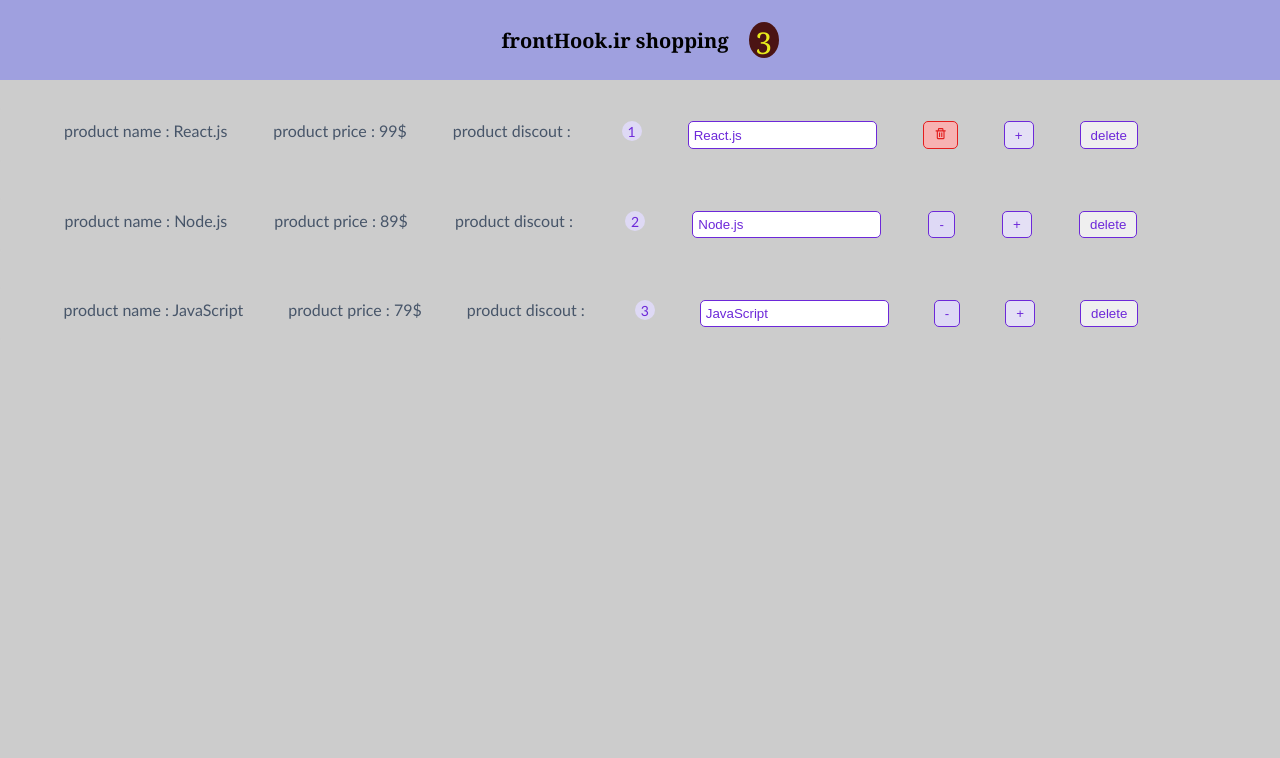
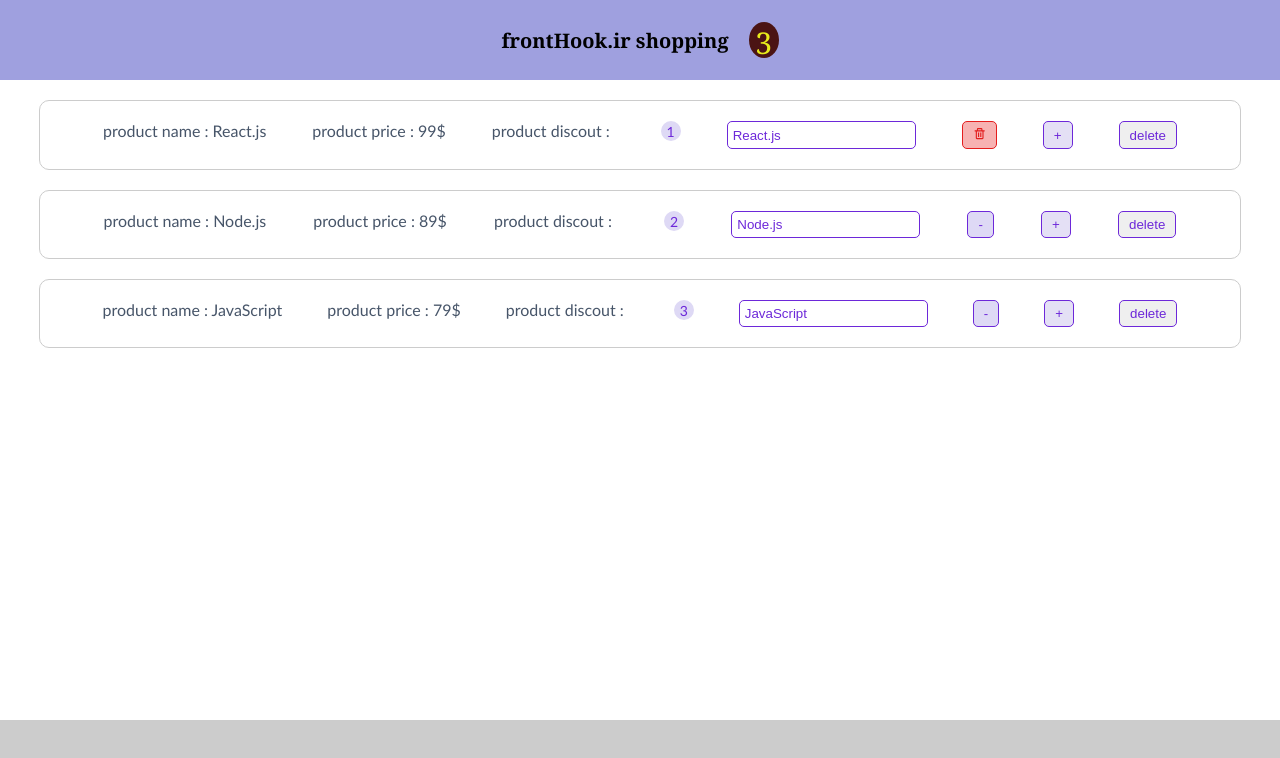
Before and after one commit to Ali-DoostAli/React-course, a React (Create React App) app: page / in a window 1280 px wide. Shown: the top 758 px of the page. Built offline with nearby package versions, Linux system fonts and the light colour scheme.

Commit message:
Actions with useReducer

```diff
--- a/src/App.js
+++ b/src/App.js
@@ -1,70 +1,18 @@
-import React, { createContext, useState } from "react";
 import "./App.css";
-import CounterOne from "./components/Context/CounterOne";
-import CounterProvider from "./components/Context/CounterProvider";
 import Wrapper from "./components/hoc/Wrapper";
 import NavBar from "./components/Navbar/NavBar";
 import ProductList from "./components/Product/ProductList";
-import CountReducerTwo from "./components/Reducer/CountReducer";
+import ProductProvider from "./components/Provider/ProductProvider";
 
 const App = () => {
-  const [products, setProducts] = useState([
-    { title: "React.js", price: "99$", id: 1, quantity: 1 },
-    { title: "Node.js", price: "89$", id: 2, quantity: 2 },
-    { title: "JavaScript", price: "79$", id: 3, quantity: 3 },
-  ]);
-
-  const removeHandler = (id) => {
-    const filteredProducts = products.filter((p) => p.id !== id);
-    setProducts(filteredProducts );
-  };
-
-  const incrementHandler = (id) => {
-    const index = products.findIndex((item) => item.id === id);
-
-    const product = { ...products[index] };
-    product.quantity++;
-    const updatedProducts = [...products];
-    updatedProducts[index] = product;
-    setProducts( updatedProducts );
-  };
-
-  const decrementHandler = (id) => {
-    const index = products.findIndex((item) => item.id === id);
-
-    const product = { ...products[index] };
-    if (product.quantity === 1) {
-      const filteredProducts = products.filter((p) => p.id !== id);
-      setProducts( filteredProducts );
-    } else {
-      const updatedProducts = [...products];
-      product.quantity--;
-      updatedProducts[index] = product;
-      setProducts( updatedProducts );
-    }
-  };
-
-  const onChangeHandler = (e, id) => {
-    const index = products.findIndex((item) => item.id === id);
-    const product = { ...products[index] };
-    product.title = e.target.value;
-    const updatedProducts = [...products];
-    updatedProducts[index] = product;
-    setProducts( updatedProducts );
-  };
-
   return (
     <>
-      <NavBar totalItems={products.length} />
-      <ProductList
-        products={products}
-        onDelete={removeHandler}
-        onIncrement={incrementHandler}
-        onDecrement={decrementHandler}
-        onChange={onChangeHandler}
-      />
+      <ProductProvider>
+        <NavBar />
+        <ProductList />
+      </ProductProvider>
     </>
   );
 };
 
-export default App;
+export default Wrapper(App, "container");
--- a/src/components/Navbar/NavBar.js
+++ b/src/components/Navbar/NavBar.js
@@ -1,13 +1,16 @@
-import styles from './NavBar.module.css';
+import { useContext } from "react";
+import { useProducts } from "../Provider/ProductProvider";
+import styles from "./NavBar.module.css";
 
-
-const NavBar = ({totalItems}) => {
-
-    return (
+const NavBar = () => {
+  const products = useProducts();
+  const totalItems = products.length;
+  return (
     <div className={styles.navBar}>
-     <h2>frontHook.ir shopping</h2>
-     <span>{totalItems}</span>
-    </div> );
-}
+      <h2>frontHook.ir shopping</h2>
+      <span>{totalItems}</span>
+    </div>
+  );
+};
 
 export default NavBar;
--- a/src/components/Product/ProductList.js
+++ b/src/components/Product/ProductList.js
@@ -1,34 +1,33 @@
-import React, { Component } from "react";
+import { useProducts, useProductsActions } from "../Provider/ProductProvider";
 import Product from "./Product";
 
-class ProductList extends Component {
-  renderProduct = () => {
-    const {onChange,onDecrement,onIncrement,onDelete,products} = this.props;
-    if (products.length === 0)
-      return <div>there is no product in cart </div>;
+const ProductList = () => {
+  const products = useProducts();
+  const dispatch = useProductsActions();
+
+  const renderProduct = () => {
+    if (products.length === 0) return <div>there is no product in cart </div>;
 
     return products.map((product, index) => {
       return (
         <Product
           product={product}
           key={index}
-          onDelete={() => onDelete(product.id)}
-          onIncrement={() => onIncrement(product.id)}
-          onDecrement={() => onDecrement(product.id)}
-          onChange={(e) => onChange(e, product.id)}
+          onDelete={() => dispatch({ type: "remove", id: product.id })}
+          onIncrement={() => dispatch({ type: "increment", id: product.id })}
+          onDecrement={() => dispatch({ type: "decrement", id: product.id })}
+          onChange={(e) => dispatch({ type: "edit", id: product.id, event: e })}
         />
       );
     });
   };
 
-  render() {
-    const {products} = this.props;
-    return (
-      <div>
-        {!products.length && <div>go to shopping</div>}
-        {this.renderProduct()}
-      </div>
-    );
-  }
-}
+  return (
+    <div>
+      {!products.length && <div>go to shopping</div>}
+      {renderProduct()}
+    </div>
+  );
+};
+
 export default ProductList;
--- /dev/null
+++ b/src/components/Provider/ProductProvider.jsx
@@ -0,0 +1,71 @@
+import React, { useContext, useReducer } from "react";
+
+const ProductContext = React.createContext();
+const ProductContextDispatcher = React.createContext();
+
+export const useProducts = () => useContext(ProductContext);
+export const useProductsActions = () => {
+  return useContext(ProductContextDispatcher);
+};
+
+const initialState = [
+  { title: "React.js", price: "99$", id: 1, quantity: 1 },
+  { title: "Node.js", price: "89$", id: 2, quantity: 2 },
+  { title: "JavaScript", price: "79$", id: 3, quantity: 3 },
+];
+
+const reducer = (state, action) => {
+  switch (action.type) {
+    case "increment": {
+      const index = state.findIndex((item) => item.id === action.id);
+      const product = { ...state[index] };
+      product.quantity++;
+      const updatedProducts = [...state];
+      updatedProducts[index] = product;
+      return updatedProducts;
+    }
+
+    case "decrement": {
+      const index = state.findIndex((item) => item.id === action.id);
+      const product = { ...state[index] };
+      if (product.quantity === 1) {
+        const filteredProducts = state.filter((p) => p.id !== action.id);
+        return filteredProducts;
+      } else {
+        const updatedProducts = [...state];
+        product.quantity--;
+        updatedProducts[index] = product;
+        return updatedProducts;
+      }
+    }
+
+    case "remove":
+      const filteredProducts = state.filter((p) => p.id !== action.id);
+      return filteredProducts;
+    case "edit": {
+      const index = state.findIndex((item) => item.id === action.id);
+      const product = { ...state[index] };
+      product.title = action.event.target.value;
+      const updatedProducts = [...state];
+      updatedProducts[index] = product;
+      return updatedProducts;
+    }
+
+    default:
+      return state;
+  }
+};
+
+const ProductProvider = ({ children }) => {
+  const [products, dispatch] = useReducer(reducer, initialState);
+
+  return (
+    <ProductContext.Provider value={products}>
+      <ProductContextDispatcher.Provider value={dispatch}>
+        {children}
+      </ProductContextDispatcher.Provider>
+    </ProductContext.Provider>
+  );
+};
+
+export default ProductProvider;
```
